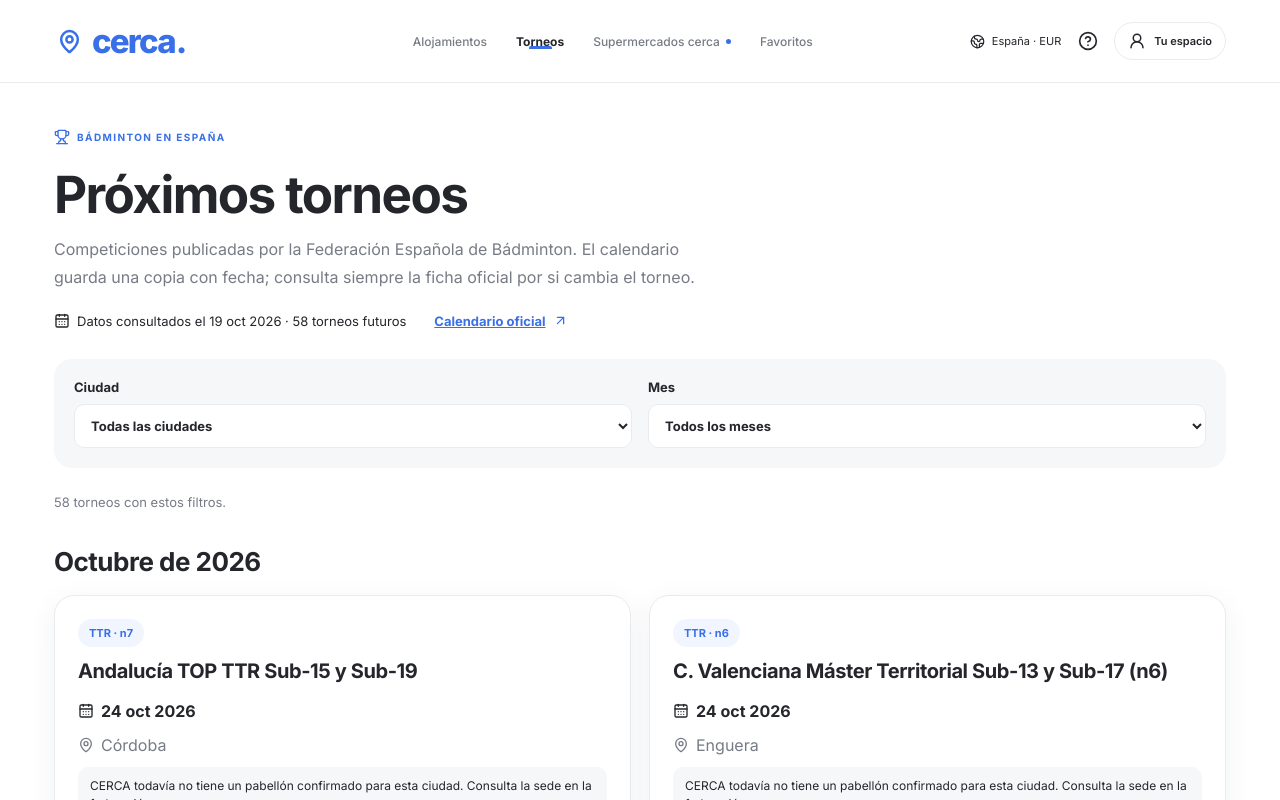
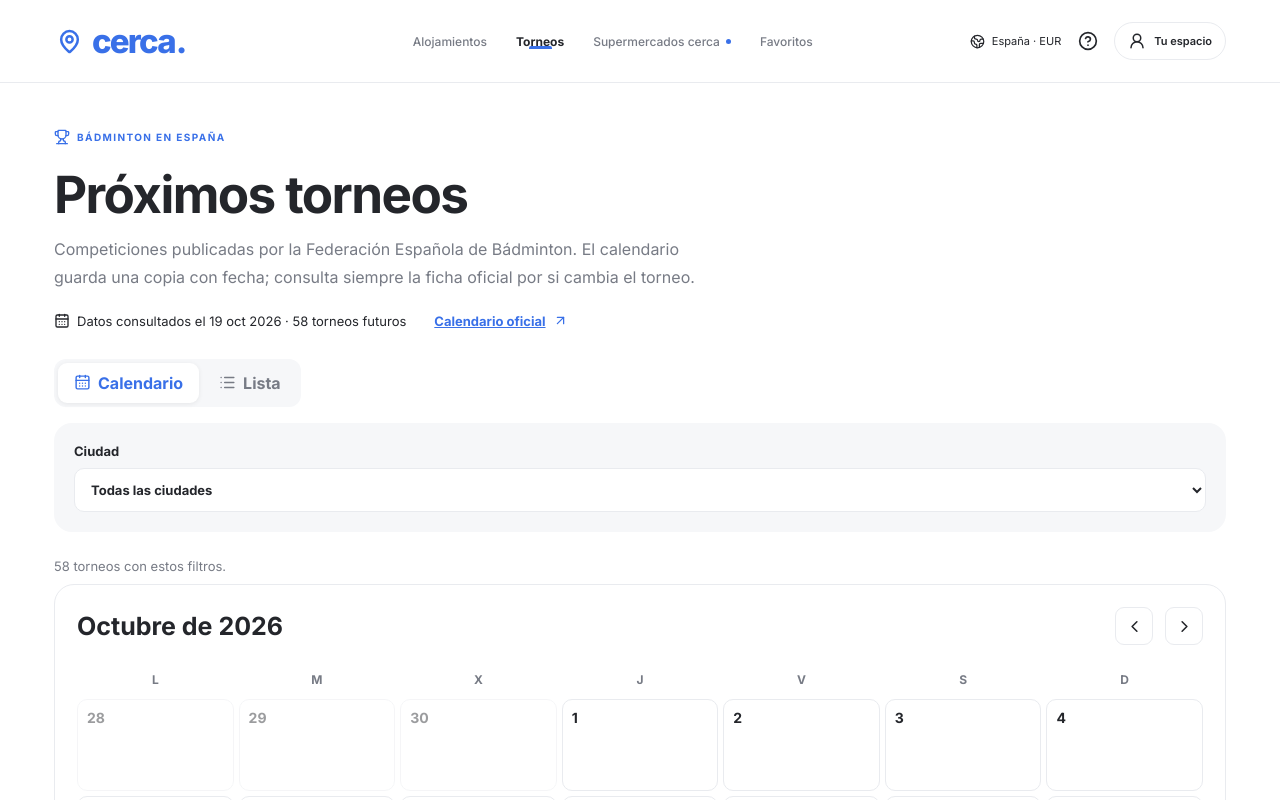
Before and after one commit to Pablo06Casta/PABLO-APP, a React (Vite) app: page / in a window 1280 px wide. Both pictures are taken after a click on the button "Torneos". Shown: the top 800 px of the page. Built offline with nearby package versions, Linux system fonts and the light colour scheme.

Commit message:
Añade vista mensual visual al calendario de torneos

```diff
--- a/src/App.css
+++ b/src/App.css
@@ -3774,6 +3774,119 @@
 }
 
 /* Calendario de torneos FESBA */
+.tournament-view-switch {
+  display: inline-flex;
+  padding: 4px;
+  gap: 4px;
+  background: var(--surface-soft);
+  border-radius: 12px;
+  margin-bottom: 16px;
+}
+.tournament-view-switch button {
+  display: inline-flex;
+  align-items: center;
+  gap: 7px;
+  border-radius: 9px;
+  padding: 10px 16px;
+  color: var(--muted);
+  font-weight: 650;
+}
+.tournament-view-switch button.active {
+  background: var(--surface);
+  color: var(--accent);
+  box-shadow: 0 1px 5px #00000012;
+}
+.tournament-calendar {
+  border: 1px solid var(--line);
+  border-radius: 20px;
+  padding: 22px;
+  background: var(--surface);
+}
+.tournament-calendar-header,
+.tournament-calendar-nav {
+  display: flex;
+  align-items: center;
+  justify-content: space-between;
+  gap: 12px;
+}
+.tournament-calendar-header h2 {
+  font-size: 25px;
+  margin: 0;
+}
+.tournament-calendar-nav button {
+  display: grid;
+  place-items: center;
+  width: 38px;
+  height: 38px;
+  border: 1px solid var(--line);
+  border-radius: 9px;
+}
+.tournament-calendar-nav button:hover,
+.tournament-calendar-nav button:focus-visible {
+  color: var(--accent);
+  border-color: var(--accent);
+}
+.tournament-calendar-grid {
+  display: grid;
+  grid-template-columns: repeat(7, minmax(0, 1fr));
+  gap: 5px;
+  margin-top: 20px;
+}
+.tournament-weekday {
+  text-align: center;
+  font-size: 12px;
+  font-weight: 700;
+  color: var(--muted);
+  padding: 7px 0;
+}
+.tournament-calendar-day {
+  min-width: 0;
+  min-height: 92px;
+  padding: 9px;
+  border: 1px solid var(--line);
+  border-radius: 10px;
+  text-align: left;
+  display: flex;
+  flex-direction: column;
+  align-items: flex-start;
+  gap: 6px;
+  background: var(--surface);
+}
+.tournament-calendar-day.outside { opacity: .45; }
+.tournament-calendar-day.today .tournament-day-number {
+  color: var(--accent);
+  font-weight: 800;
+}
+.tournament-calendar-day.has-events { background: var(--accent-soft); }
+.tournament-calendar-day.selected {
+  border: 2px solid var(--accent);
+  padding: 8px;
+}
+.tournament-calendar-day:focus-visible { outline: 2px solid var(--accent); }
+.tournament-day-number { font-size: 14px; font-weight: 650; }
+.tournament-day-events {
+  display: flex;
+  align-items: center;
+  gap: 5px;
+  min-width: 0;
+  color: var(--accent);
+  font-size: 11px;
+  font-weight: 700;
+}
+.tournament-day-count {
+  flex: 0 0 auto;
+  display: grid;
+  place-items: center;
+  min-width: 18px;
+  height: 18px;
+  border-radius: 9px;
+  background: var(--accent);
+  color: white;
+}
+.tournament-day-label { overflow: hidden; text-overflow: ellipsis; white-space: nowrap; }
+.tournament-selected-day h2 { font-size: 20px; margin: 24px 0 0; }
+.tournament-selected-day p { color: var(--muted); }
+.tournament-calendar + .tournament-grid { margin-top: 18px; }
 .tournament-page {
   padding: 46px 0 90px;
 }
@@ -3950,6 +4063,12 @@
   color: var(--accent);
 }
 @media (max-width: 760px) {
+  .tournament-calendar { padding: 12px; }
+  .tournament-calendar-day { min-height: 58px; padding: 5px; gap: 3px; }
+  .tournament-calendar-day.selected { padding: 4px; }
+  .tournament-day-label { display: none; }
+  .tournament-day-events { align-self: center; }
+  .tournament-day-number { font-size: 12px; }
   .tournament-page {
     padding-top: 28px;
   }
--- a/src/components/TournamentCalendar.tsx
+++ b/src/components/TournamentCalendar.tsx
@@ -1,5 +1,5 @@
 import { useMemo, useState } from "react";
-import { ArrowUpRight, CalendarDays, MapPin, Trophy } from "lucide-react";
+import { ArrowUpRight, CalendarDays, ChevronLeft, ChevronRight, List, MapPin, Trophy } from "lucide-react";
 import type { Search, Venue } from "../types";
 import {
   dateInSpain,
@@ -28,6 +28,23 @@ function readableMonth(value: string) {
   const label = monthFormat.format(new Date(`${value}T12:00:00Z`));
   return label[0].toUpperCase() + label.slice(1);
 }
+const weekdays = ["L", "M", "X", "J", "V", "S", "D"];
+function calendarDays(month: string) {
+  const [year, monthNumber] = month.split("-").map(Number);
+  const first = new Date(Date.UTC(year, monthNumber - 1, 1, 12));
+  const offset = (first.getUTCDay() + 6) % 7;
+  const count = new Date(Date.UTC(year, monthNumber, 0)).getUTCDate();
+  return Array.from({ length: Math.ceil((offset + count) / 7) * 7 }, (_, index) => {
+    const day = new Date(Date.UTC(year, monthNumber - 1, index - offset + 1, 12));
+    return day.toISOString().slice(0, 10);
+  });
+}
+function shiftMonth(month: string, amount: number) {
+  const [year, monthNumber] = month.split("-").map(Number);
+  return new Date(Date.UTC(year, monthNumber - 1 + amount, 1, 12))
+    .toISOString()
+    .slice(0, 7);
+}
 
 export function TournamentCalendar({
   search,
@@ -42,6 +59,9 @@ export function TournamentCalendar({
 }) {
   const [city, setCity] = useState("all");
   const [month, setMonth] = useState("all");
+  const [view, setView] = useState<"calendar" | "list">("calendar");
+  const [calendarMonth, setCalendarMonth] = useState(today.slice(0, 7));
+  const [selectedDay, setSelectedDay] = useState<string | null>(null);
   const [limit, setLimit] = useState(18);
   const [choices, setChoices] = useState<Record<string, string>>({});
   const ageDays = Math.floor(
@@ -62,7 +82,7 @@ export function TournamentCalendar({
   const months = [
     ...new Set(upcoming.map((event) => event.startDate.slice(0, 7))),
   ];
-  const filtered = upcoming.filter((event) => {
+  const cityFiltered = upcoming.filter((event) => {
     const cityMatches =
       city === "all" ||
       (city === "near"
@@ -71,15 +91,107 @@ export function TournamentCalendar({
           ? event.destination === search.venue?.city ||
             event.city === search.town.name
           : event.city === city);
-    return (
-      cityMatches && (month === "all" || event.startDate.startsWith(month))
-    );
+    return cityMatches;
   });
+  const filtered = view === "list"
+    ? cityFiltered.filter((event) => month === "all" || event.startDate.startsWith(month))
+    : cityFiltered;
+  const days = calendarDays(calendarMonth);
+  const firstDayWithEvent = days.find((day) =>
+    day.startsWith(calendarMonth) && cityFiltered.some((event) => event.startDate <= day && (event.endDate ?? event.startDate) >= day),
+  );
+  const activeDay = selectedDay?.startsWith(calendarMonth) ? selectedDay : firstDayWithEvent ?? null;
+  const dayEvents = activeDay
+    ? cityFiltered.filter((event) => event.startDate <= activeDay && (event.endDate ?? event.startDate) >= activeDay)
+    : [];
   const shown = filtered.slice(0, limit);
   const groups = new Map<string, Tournament[]>();
   for (const event of shown) {
     const key = event.startDate.slice(0, 7);
     groups.set(key, [...(groups.get(key) ?? []), event]);
+  }
+  function renderCards(eventsToRender: Tournament[]) {
+    return eventsToRender.map((event) => {
+      const available = tournamentVenues(event);
+      const selected = available.find(
+        (venue) => venue.id === choices[event.id],
+      );
+      const dates = suggestedTripDates(event, today);
+      return (
+        <article className="tournament-card" key={event.id}>
+          <span className="tournament-kind">
+            {event.group}
+            {event.category ? ` · ${event.category}` : ""}
+          </span>
+          <h3>{event.name}</h3>
+          <p className="tournament-date">
+            <CalendarDays size={16} />
+            {event.endDate && event.endDate !== event.startDate
+              ? `${readableDay(event.startDate)} – ${readableDay(event.endDate)}`
+              : readableDay(event.startDate)}
+          </p>
+          <p className="tournament-city">
+            <MapPin size={16} />
+            {event.city}
+          </p>
+          {available.length ? (
+            <>
+              <p className="tournament-caveat">
+                La federación indica la ciudad; confirma el pabellón
+                del torneo en la ficha oficial. Elige uno de CERCA
+                para explorar alojamientos cerca.
+              </p>
+              <label className="tournament-venue-label">
+                Pabellón para tu búsqueda
+                <select
+                  value={selected?.id ?? ""}
+                  onChange={(change) =>
+                    setChoices((previous) => ({
+                      ...previous,
+                      [event.id]: change.target.value,
+                    }))
+                  }
+                >
+                  <option value="">
+                    Elige un pabellón confirmado
+                  </option>
+                  {available.map((venue) => (
+                    <option key={venue.id} value={venue.id}>
+                      {venue.name}
+                    </option>
+                  ))}
+                </select>
+              </label>
+              <button
+                className="tournament-plan"
+                disabled={!selected}
+                onClick={() => selected && onPlan(event, selected)}
+              >
+                Buscar alojamiento · {readableDay(dates.checkIn)} –{" "}
+                {readableDay(dates.checkOut)}
+              </button>
+              <small>
+                Fechas de viaje sugeridas: víspera del inicio y salida
+                al día siguiente. Podrás editarlas.
+              </small>
+            </>
+          ) : (
+            <p className="tournament-caveat">
+              CERCA todavía no tiene un pabellón confirmado para esta
+              ciudad. Consulta la sede en la federación.
+            </p>
+          )}
+          <a
+            className="tournament-official"
+            href={event.sourceUrl}
+            target="_blank"
+            rel="noreferrer"
+          >
+            Ver ficha en badminton.es <ArrowUpRight size={15} />
+          </a>
+        </article>
+      );
+    });
   }
   return (
     <section className="tournament-page" aria-labelledby="tournaments-title">
@@ -110,6 +222,10 @@ export function TournamentCalendar({
           planificar el viaje.
         </p>
       )}
+      <div className="tournament-view-switch" role="group" aria-label="Vista de torneos">
+        <button type="button" className={view === "calendar" ? "active" : ""} aria-pressed={view === "calendar"} onClick={() => setView("calendar")}><CalendarDays size={17} /> Calendario</button>
+        <button type="button" className={view === "list" ? "active" : ""} aria-pressed={view === "list"} onClick={() => setView("list")}><List size={17} /> Lista</button>
+      </div>
       <div className="tournament-controls">
         <label>
           Ciudad
@@ -118,6 +234,7 @@ export function TournamentCalendar({
             onChange={(event) => {
               setCity(event.target.value);
               setLimit(18);
+              setSelectedDay(null);
             }}
           >
             <option value="all">Todas las ciudades</option>
@@ -134,7 +251,7 @@ export function TournamentCalendar({
             ))}
           </select>
         </label>
-        <label>
+        {view === "list" && <label>
           Mes
           <select
             value={month}
@@ -150,13 +267,42 @@ export function TournamentCalendar({
               </option>
             ))}
           </select>
-        </label>
+        </label>}
       </div>
       <p className="tournament-count" role="status">
         {filtered.length} {filtered.length === 1 ? "torneo" : "torneos"} con
         estos filtros.
       </p>
-      {shown.length ? (
+      {view === "calendar" && (
+        <div className="tournament-calendar" aria-label="Calendario mensual de torneos">
+          <div className="tournament-calendar-header">
+            <h2>{readableMonth(`${calendarMonth}-01`)}</h2>
+            <div className="tournament-calendar-nav">
+              <button type="button" aria-label="Mes anterior" onClick={() => { setCalendarMonth(shiftMonth(calendarMonth, -1)); setSelectedDay(null); }}><ChevronLeft size={19} /></button>
+              <button type="button" aria-label="Mes siguiente" onClick={() => { setCalendarMonth(shiftMonth(calendarMonth, 1)); setSelectedDay(null); }}><ChevronRight size={19} /></button>
+            </div>
+          </div>
+          <div className="tournament-calendar-grid">
+            {weekdays.map((day, index) => <span className="tournament-weekday" key={index} aria-label={["Lunes", "Martes", "Miércoles", "Jueves", "Viernes", "Sábado", "Domingo"][index]}>{day}</span>)}
+            {days.map((day) => {
+              const onDay = cityFiltered.filter((event) => event.startDate <= day && (event.endDate ?? event.startDate) >= day);
+              const inMonth = day.startsWith(calendarMonth);
+              return <button key={day} type="button" className={`tournament-calendar-day${inMonth ? "" : " outside"}${onDay.length ? " has-events" : ""}${activeDay === day ? " selected" : ""}${day === today ? " today" : ""}`} aria-label={`${readableDay(day)}: ${onDay.length} ${onDay.length === 1 ? "torneo" : "torneos"}`} aria-pressed={activeDay === day} onClick={() => { if (!inMonth) setCalendarMonth(day.slice(0, 7)); setSelectedDay(day); }}>
+                <span className="tournament-day-number">{Number(day.slice(-2))}</span>
+                {onDay.length > 0 && <span className="tournament-day-events"><span className="tournament-day-count">{onDay.length}</span><span className="tournament-day-label">{onDay.length === 1 ? onDay[0].city : `${onDay.length} torneos`}</span></span>}
+              </button>;
+            })}
+          </div>
+          <div className="tournament-selected-day">
+            <h2>{activeDay ? `Torneos del ${readableDay(activeDay)}` : "No hay torneos este mes"}</h2>
+            {!dayEvents.length && <p>{activeDay ? "No hay torneos para este día con los filtros elegidos." : "Avanza de mes o cambia la ciudad para ver próximas competiciones."}</p>}
+          </div>
+        </div>
+      )}
+      {(view === "calendar" ? dayEvents : shown).length ? (
+        view === "calendar" ? (
+          <div className="tournament-grid">{renderCards(dayEvents)}</div>
+        ) : (
         [...groups].map(([key, events]) => (
           <section
             className="tournament-month"
@@ -165,92 +311,12 @@ export function TournamentCalendar({
           >
             <h2>{readableMonth(`${key}-01`)}</h2>
             <div className="tournament-grid">
-              {events.map((event) => {
-                const available = tournamentVenues(event);
-                const selected = available.find(
-                  (venue) => venue.id === choices[event.id],
-                );
-                const dates = suggestedTripDates(event, today);
-                return (
-                  <article className="tournament-card" key={event.id}>
-                    <span className="tournament-kind">
-                      {event.group}
-                      {event.category ? ` · ${event.category}` : ""}
-                    </span>
-                    <h3>{event.name}</h3>
-                    <p className="tournament-date">
-                      <CalendarDays size={16} />
-                      {event.endDate && event.endDate !== event.startDate
-                        ? `${readableDay(event.startDate)} – ${readableDay(event.endDate)}`
-                        : readableDay(event.startDate)}
-                    </p>
-                    <p className="tournament-city">
-                      <MapPin size={16} />
-                      {event.city}
-                    </p>
-                    {available.length ? (
-                      <>
-                        <p className="tournament-caveat">
-                          La federación indica la ciudad; confirma el pabellón
-                          del torneo en la ficha oficial. Elige uno de CERCA
-                          para explorar alojamientos cerca.
-                        </p>
-                        <label className="tournament-venue-label">
-                          Pabellón para tu búsqueda
-                          <select
-                            value={selected?.id ?? ""}
-                            onChange={(change) =>
-                              setChoices((previous) => ({
-                                ...previous,
-                                [event.id]: change.target.value,
-                              }))
-                            }
-                          >
-                            <option value="">
-                              Elige un pabellón confirmado
-                            </option>
-                            {available.map((venue) => (
-                              <option key={venue.id} value={venue.id}>
-                                {venue.name}
-                              </option>
-                            ))}
-                          </select>
-                        </label>
-                        <button
-                          className="tournament-plan"
-                          disabled={!selected}
-                          onClick={() => selected && onPlan(event, selected)}
-                        >
-                          Buscar alojamiento · {readableDay(dates.checkIn)} –{" "}
-                          {readableDay(dates.checkOut)}
-                        </button>
-                        <small>
-                          Fechas de viaje sugeridas: víspera del inicio y salida
-                          al día siguiente. Podrás editarlas.
-                        </small>
-                      </>
-                    ) : (
-                      <p className="tournament-caveat">
-                        CERCA todavía no tiene un pabellón confirmado para esta
-                        ciudad. Consulta la sede en la federación.
-                      </p>
-                    )}
-                    <a
-                      className="tournament-official"
-                      href={event.sourceUrl}
-                      target="_blank"
-                      rel="noreferrer"
-                    >
-                      Ver ficha en badminton.es <ArrowUpRight size={15} />
-                    </a>
-                  </article>
-                );
-              })}
+              {renderCards(events)}
             </div>
           </section>
-        ))
+        )))
       ) : (
-        <div className="tournament-empty">
+        view === "list" && <div className="tournament-empty">
           <Trophy size={30} />
           <h2>No hay torneos con estos filtros</h2>
           <p>
@@ -259,7 +325,7 @@ export function TournamentCalendar({
           </p>
         </div>
       )}
-      {filtered.length > shown.length && (
+      {view === "list" && filtered.length > shown.length && (
         <button
           className="tournament-more"
           onClick={() => setLimit((value) => value + 18)}
```
Also changed, not shown: 1 other file (tests, documents, lock files or other folders).
